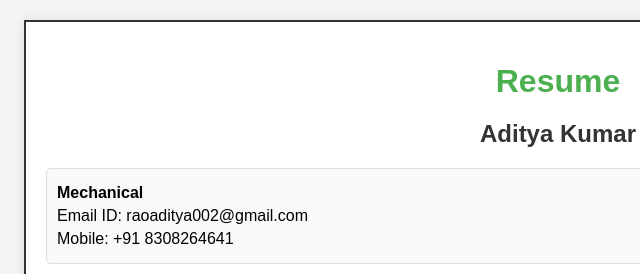
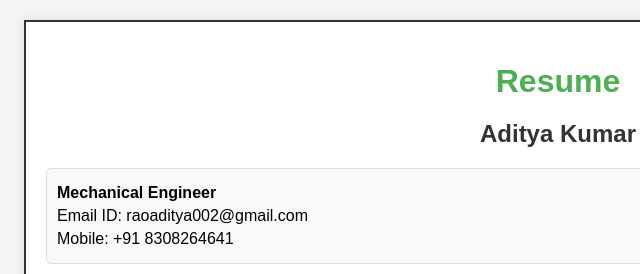
Before and after one commit to adi1237/myresume, a plain HTML site: page index.html in a window 1280 px wide. Shown: the top 274 px of the page, 82-722 px from the left. Drawn offline with Linux system fonts and the light colour scheme.

Commit message:
V3-index.html

```diff
--- a/index.html
+++ b/index.html
@@ -98,7 +98,7 @@
         <h1>Resume</h1>
         <h2>Aditya Kumar</h2>
         <div class="info">
-            <p><span>Mechanical</span></p>
+            <p><span>Mechanical Engineer</span></p>
             <p>Email ID: raoaditya002@gmail.com</p>
             <p>Mobile: +91 8308264641</p>
         </div>
```
